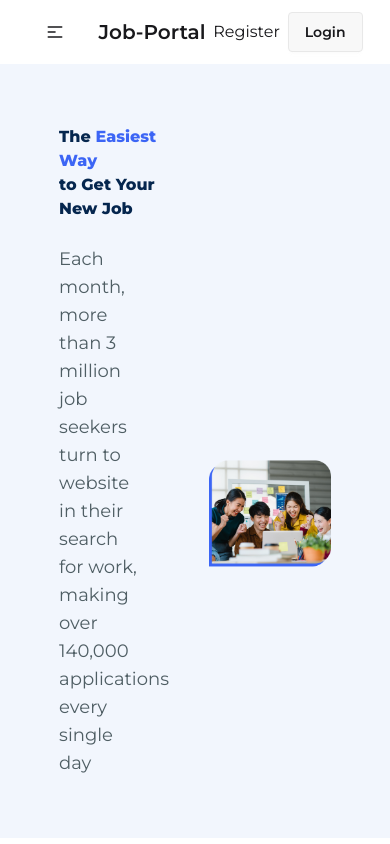
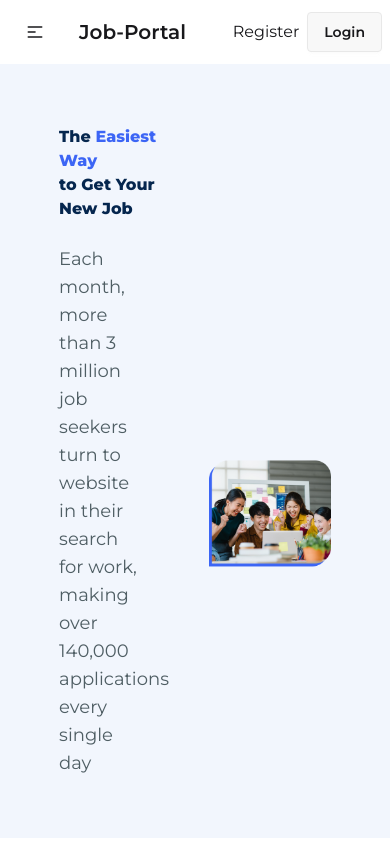
Before and after one commit to Suprio-Das/Job-Portal-Client, a React (Vite) app: page / in a window 390 px wide. Shown: the top 844 px of the page. Built offline with nearby package versions, Linux system fonts and the light colour scheme; no server answers.

Commit message:
Navbar responsive to small devices

```diff
--- a/src/Pages/Shared/Navbar.jsx
+++ b/src/Pages/Shared/Navbar.jsx
@@ -15,7 +15,7 @@ const Navbar = () => {
     </>
     return (
         <div className='bg-base-100 shadow-sm'>
-            <div className="navbar mx-auto w-[90%]">
+            <div className="navbar lg:mx-auto lg:w-[90%] w-full">
                 <div className="navbar-start">
                     <div className="dropdown">
                         <div tabIndex={0} role="button" className="btn btn-ghost lg:hidden">
```
